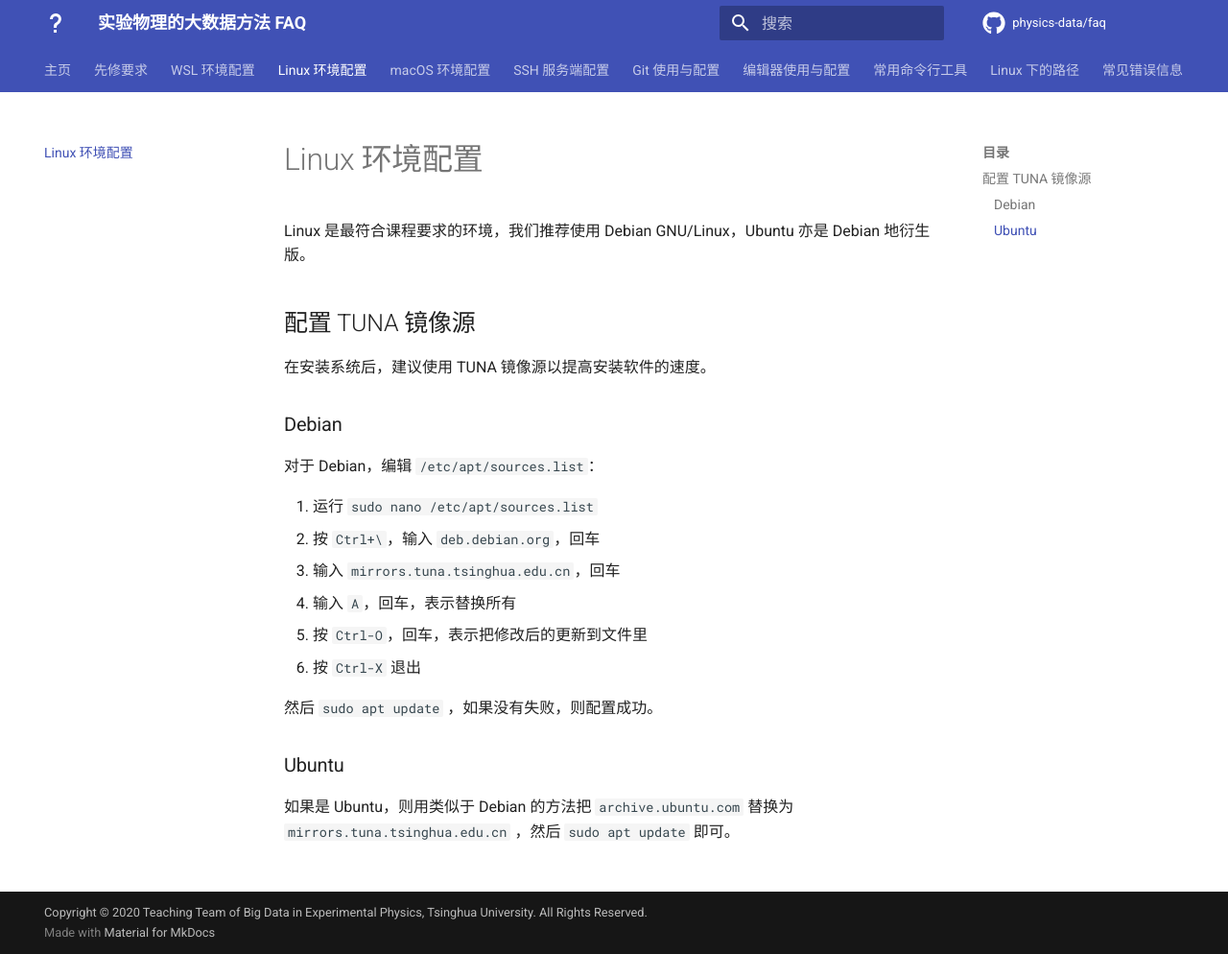
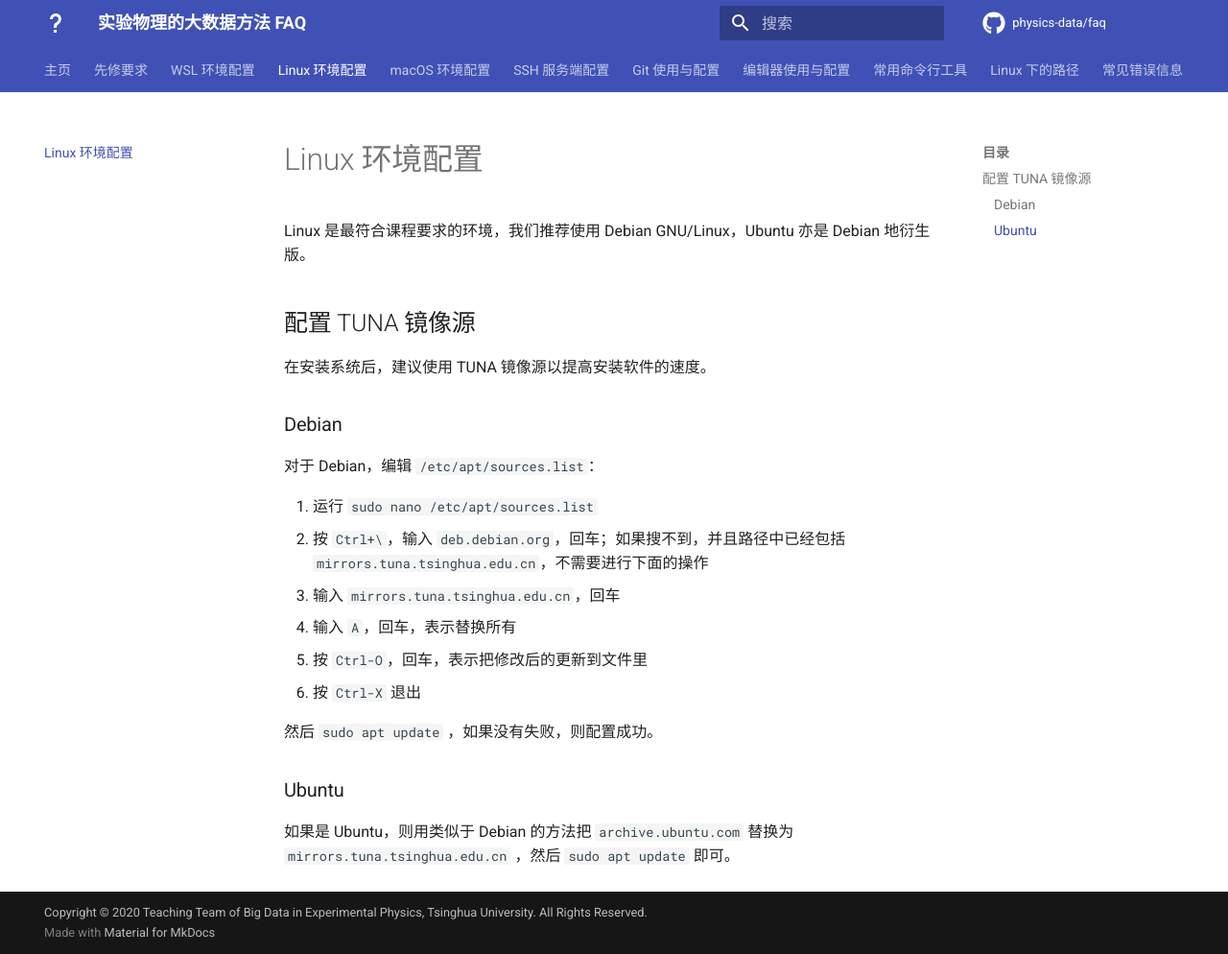
Before and after one commit to physics-data/faq, an MkDocs documentation site: the page built from docs/linux.md, in a window 1280 px wide and 994 px high. Shown: the whole window at 96% size. Built offline with MkDocs 1.6.1 and Material for MkDocs 9.7.7, drawn with Linux system fonts in a browser that asks for light colours; comment, search, counter and statistics services are not loaded.

Commit message:
Add notes for linux

```diff
--- a/docs/linux.md
+++ b/docs/linux.md
@@ -8,7 +8,7 @@ Linux 是最符合课程要求的环境，我们推荐使用 Debian GNU/Linux，
 对于 Debian，编辑 `/etc/apt/sources.list`：
 
 1. 运行 `sudo nano /etc/apt/sources.list`
-2. 按 `Ctrl+\`，输入 `deb.debian.org`，回车
+2. 按 `Ctrl+\`，输入 `deb.debian.org`，回车；如果搜不到，并且路径中已经包括 `mirrors.tuna.tsinghua.edu.cn`，不需要进行下面的操作
 3. 输入 `mirrors.tuna.tsinghua.edu.cn`，回车
 4. 输入 `A`，回车，表示替换所有
 5. 按 `Ctrl-O`，回车，表示把修改后的更新到文件里
```
